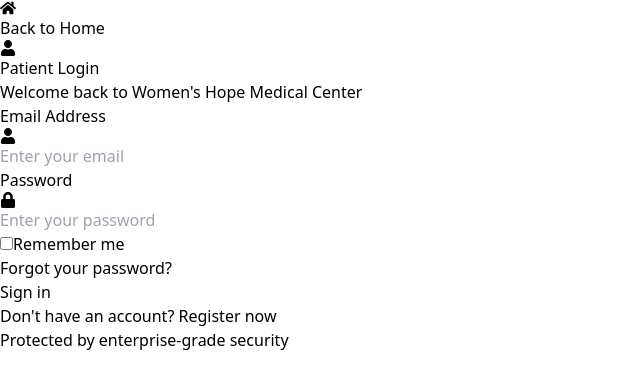
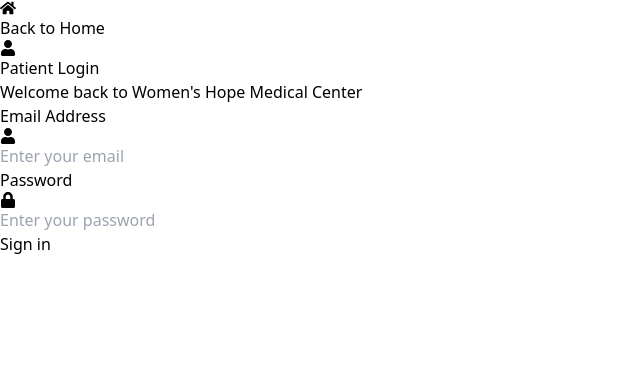
Before and after one commit to Qoslaye/dr-s-Ayan-clinic-frontend-, a React (Vite) app: page /patient/login in a window 1280 px wide. Shown: the top 388 px of the page, without its empty margins (0-640 px from the left). Built offline with nearby package versions, Linux system fonts and the light colour scheme.

Commit message:
fxing the pateint login

```diff
--- a/src/components/patient/auth/PatientLogin.jsx
+++ b/src/components/patient/auth/PatientLogin.jsx
@@ -1,7 +1,6 @@
 import { useState } from 'react';
 import { useNavigate } from 'react-router-dom';
 import { FaUser, FaLock, FaHome } from 'react-icons/fa';
-import axios from 'axios';
 
 const PatientLogin = () => {
   const [credentials, setCredentials] = useState({
@@ -20,49 +19,26 @@
     setError('');
   };
 
-  const handleSubmit = async (e) => {
+  const handleSubmit = (e) => {
     e.preventDefault();
     setIsLoading(true);
     setError('');
 
-    try {
-      console.log('Attempting login with:', credentials);
-
-      // Login request
-      const response = await axios.post('http://localhost:5000/api/patients/login', credentials);
-
-      console.log('Login response:', response.data);
-
-      if (response.data.success) {
-        // Store user data
-        localStorage.setItem('token', response.data.token);
-        localStorage.setItem('user', JSON.stringify(response.data.patient));
+    // Simulated login logic
+    setTimeout(() => {
+      if (credentials.email && credentials.password) {
+        // Simulate storing user data
+        localStorage.setItem('token', 'fakeToken');
+        localStorage.setItem('user', JSON.stringify({ email: credentials.email }));
         localStorage.setItem('userRole', 'patient');
-
-        // Get patient profile
-        const profileResponse = await axios.get(
-          `http://localhost:5000/api/patients/profile/${response.data.patient._id}`,
-          {
-            headers: {
-              Authorization: `Bearer ${response.data.token}`
-            }
-          }
-        );
-
-        // Store patient profile
-        localStorage.setItem('patientProfile', JSON.stringify(profileResponse.data.data));
 
         // Navigate to dashboard
         navigate('/patient/dashboard');
       } else {
-        setError(response.data.message || 'Login failed');
+        setError('Email and password are required');
       }
-    } catch (err) {
-      console.error('Login error:', err);
-      setError(err.response?.data?.message || 'Invalid email or password');
-    } finally {
       setIsLoading(false);
-    }
+    }, 1000);
   };
 
   return (
@@ -144,26 +120,6 @@
               </div>
             </div>
 
-            <div className="flex items-center justify-between">
-              <div className="flex items-center">
-                <input
-                  id="remember-me"
-                  name="remember-me"
-                  type="checkbox"
-                  className="h-4 w-4 text-blue-600 focus:ring-blue-500 border-gray-300 rounded"
-                />
-                <label htmlFor="remember-me" className="ml-2 block text-sm text-gray-900 dark:text-gray-300">
-                  Remember me
-                </label>
-              </div>
-
-              <div className="text-sm">
-                <a href="#" className="font-medium text-blue-600 hover:text-blue-500">
-                  Forgot your password?
-                </a>
-              </div>
-            </div>
-
             <div>
               <button
                 type="submit"
@@ -175,24 +131,7 @@
                 {isLoading ? 'Signing in...' : 'Sign in'}
               </button>
             </div>
-
-            <div className="text-center text-sm">
-              <span className="text-gray-600 dark:text-gray-400">Don't have an account? </span>
-              <button
-                type="button"
-                onClick={() => navigate('/patient/register')}
-                className="font-medium text-blue-600 hover:text-blue-500"
-              >
-                Register now
-              </button>
-            </div>
           </form>
-        </div>
-
-        <div className="text-center">
-          <p className="text-xs text-gray-600 dark:text-gray-400">
-            Protected by enterprise-grade security
-          </p>
         </div>
       </div>
     </div>
```
